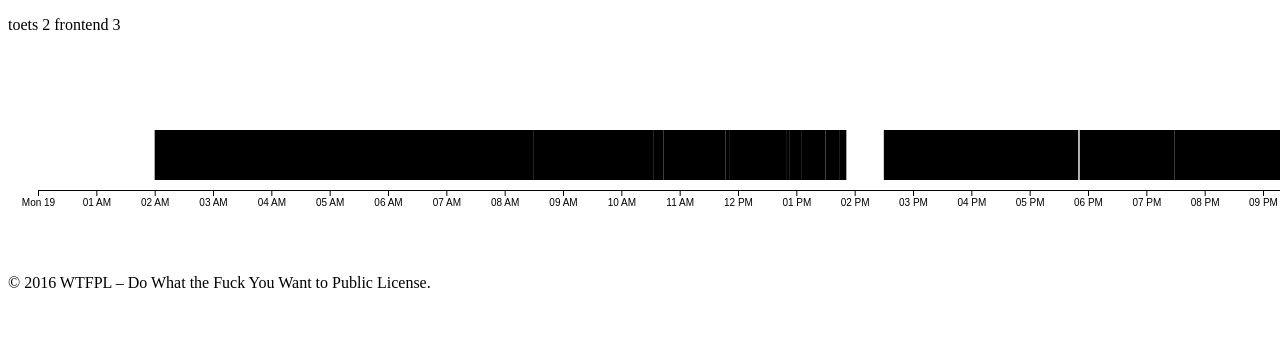
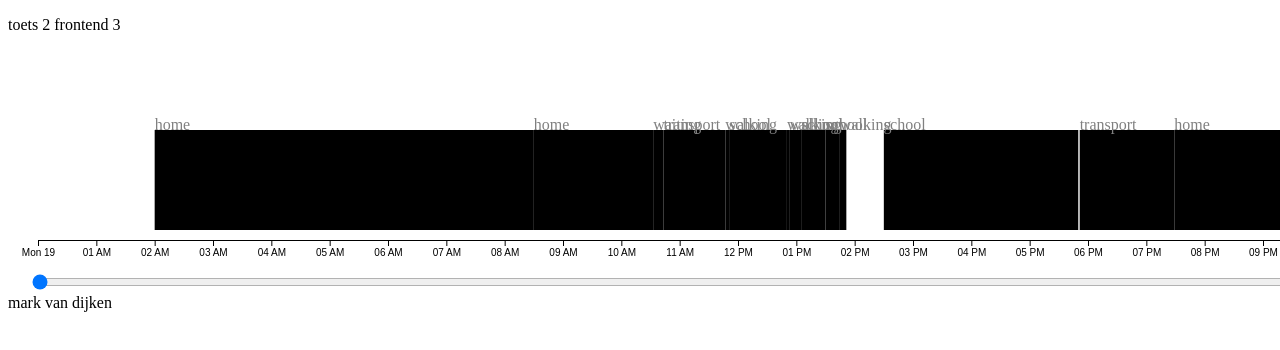
Before and after one commit to morkvd/CMD-V2-FED3-toets2, a website: page index.html in a window 1280 px wide. Shown: the top 350 px of the page. Drawn offline with Linux system fonts and the light colour scheme.

Commit message:
add range input to select time

```diff
--- a/index.html
+++ b/index.html
@@ -11,8 +11,10 @@
 <body>
   <p>toets 2 frontend 3</p>
   <svg></svg>
+  <input id="timeSelectionControl">
+  <output id="timeSelectionIndicator"></output>
   <footer>
-    © 2016 WTFPL – Do What the Fuck You Want to Public License.
+    mark van dijken
   </footer>
   <script src="d3.v4.min.js"></script>
   <script src="main.js"></script>
--- a/main.js
+++ b/main.js
@@ -5,14 +5,14 @@
 function cleanDates(row) {
   return {
     description: row.description,
-    startDatetime: row.startDatetime.split('+')[0],
-    stopDatetime: row.stopDatetime.split('+')[0],
+    startDatetime: new Date(row.startDatetime.split('+')[0]), // .split('+')[0] removes timezone part from the
+    stopDatetime: new Date(row.stopDatetime.split('+')[0]),   // datetimeString because js cant handle it
     label: row.label,
     type: row.type,
   };
 }
 
-d3.csv('20160919locations.csv', cleanDates, locationData => {
+function plot(locationData) {
   const margin = {
     x: 60,
     y: 40,
@@ -24,8 +24,13 @@ d3.csv('20160919locations.csv', cleanDates, locationData => {
   };
 
   const bar = {
-    height: 50,
+    height: 100,
     margin: 10,
+  };
+
+  const slider = {
+    offset: 4,
+    padding: 13,
   };
 
   console.log(locationData);
@@ -37,22 +42,48 @@ d3.csv('20160919locations.csv', cleanDates, locationData => {
     ])
     .range([0, svg.width]);
 
+  const timeTicks = scaleX.ticks(24);
+
+  console.log(timeTicks.length);
+
   const chart = d3.select('svg')
     .attr('class', 'chart')
     .attr('width', svg.width + margin.x)
     .attr('height', svg.height + margin.y)
       .append('g')
-      .attr('transform', `translate(${margin.x / 2}, ${margin.y})`);
+    .attr('transform', `translate(${margin.x / 2}, ${margin.y})`);
 
-  const bars = chart.selectAll('rect').data(locationData);
+  d3.select('#timeSelectionControl')
+    .attr('type', 'range')
+    .attr('min', 0)
+    .attr('max', svg.width)
+    .attr('value', 0)
+    .style('width', `${svg.width + slider.padding}px`)
+    .style('margin', `0 ${margin.y / 2 + slider.offset}px`);
 
-  bars.enter().append('rect')
-    .attr('width', (d) =>  scaleX(new Date(d.stopDatetime)) - scaleX(new Date(d.startDatetime)))
-    .attr('x', (d) => scaleX(new Date(d.startDatetime)))
+  const timeSelectionIndicator = document.querySelector('#timeSelectionIndicator');
+  const timeSelectionControl = document.querySelector('#timeSelectionControl');
+  timeSelectionControl.addEventListener('input', () => {
+    timeSelectionIndicator.value = scaleX.invert(timeSelectionControl.value);
+  });
+
+  const item = chart.selectAll('g').data(locationData);
+
+  item.enter().append('rect')
+    .attr('width', d =>  scaleX(d.stopDatetime) - scaleX(d.startDatetime))
+    .attr('x', d => scaleX(d.startDatetime))
     .attr('y', margin.y)
     .attr('height', bar.height);
+
+  item.enter().append('text')
+    .attr('x', d => scaleX(d.startDatetime))
+    .attr('y', margin.y)
+    .attr('fill', 'gray')
+    .text(d => d.label);
 
   chart.append('g')
     .attr('transform', `translate(0, ${margin.y + bar.height + bar.margin})`)
     .call(d3.axisBottom(scaleX).ticks(24));
-});
+}
+
+d3.csv('20160919locations.csv', cleanDates, plot);
```
